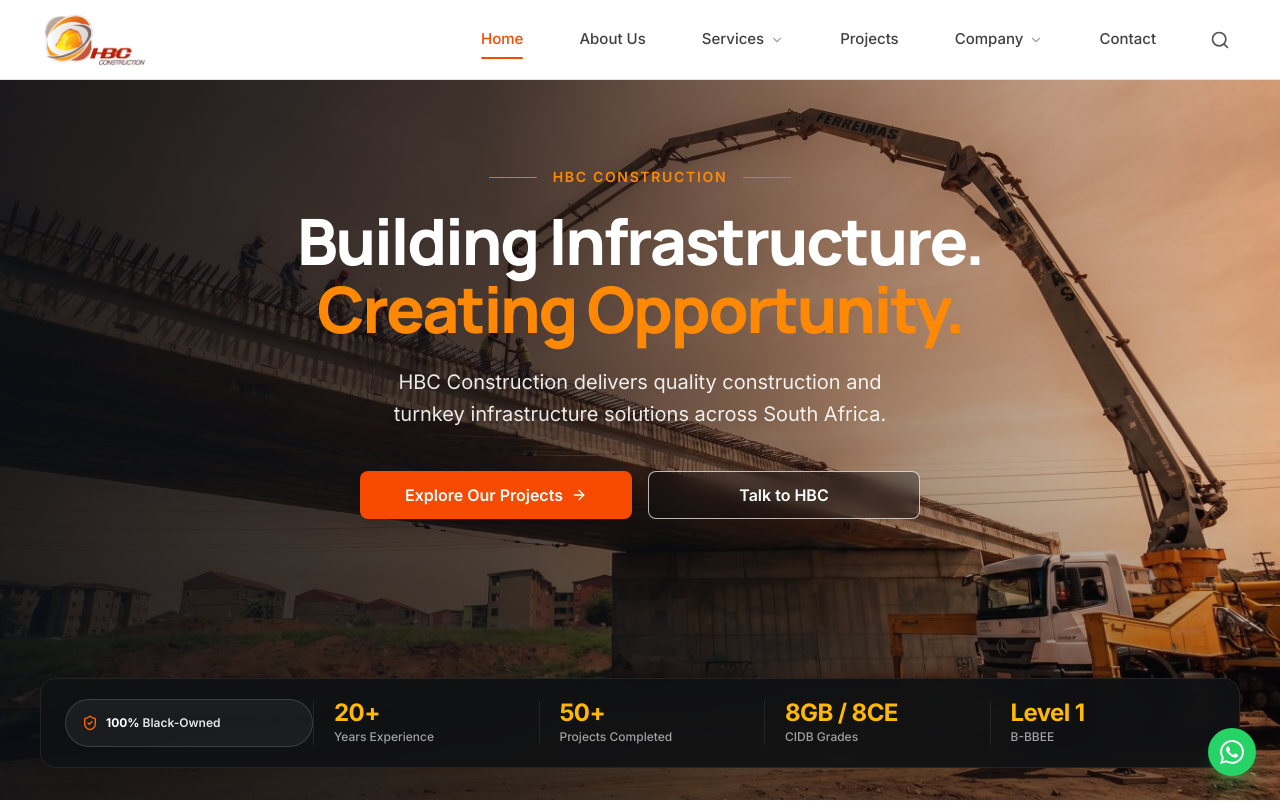
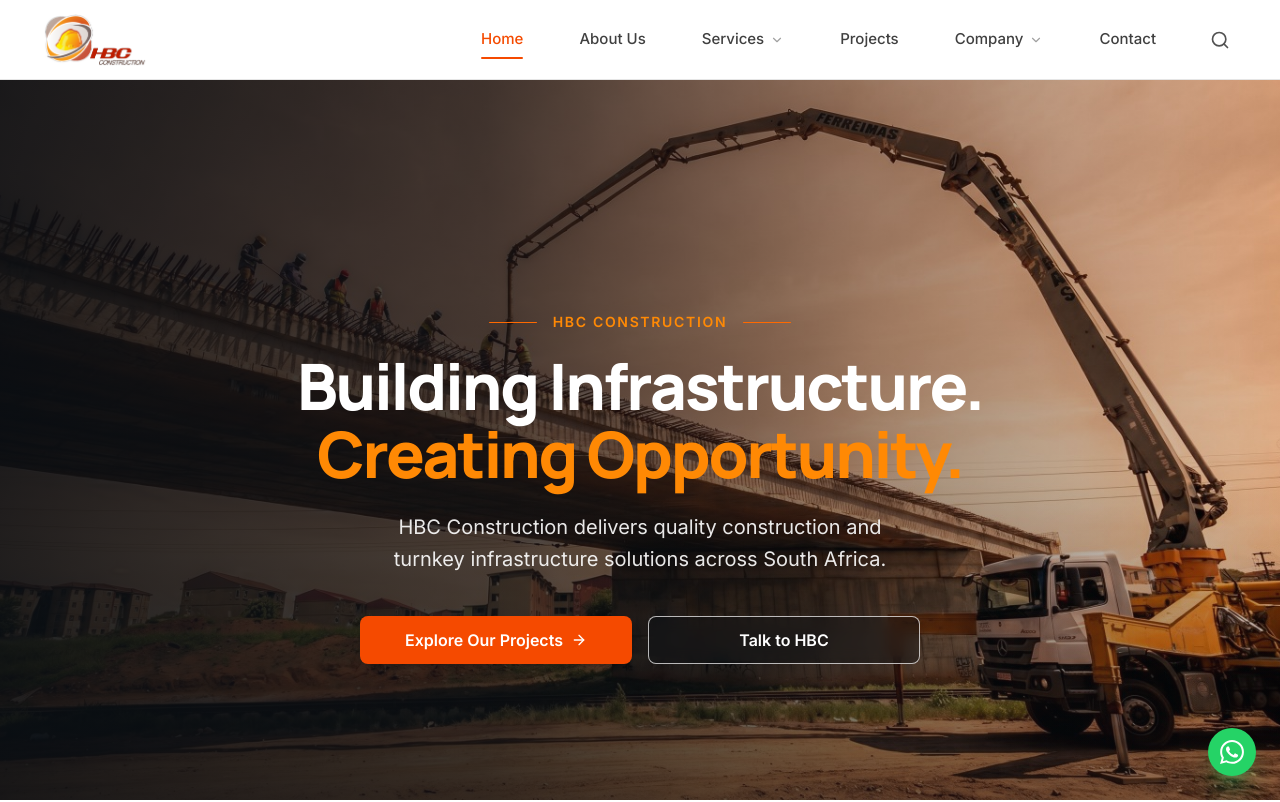
Before and after one commit to martinfitpr-creator/HBC-16-OCTOBER2026, a React (Vite) app: page / in a window 1280 px wide. Shown: the top 802 px of the page. Built offline with nearby package versions, Linux system fonts and the light colour scheme.

Commit message:
Remove hero credibility stats and lower hero content
Co-authored-by: Copilot <223556219+Copilot@users.noreply.github.com>

```diff
--- a/src/pages/HomePage.tsx
+++ b/src/pages/HomePage.tsx
@@ -3,7 +3,6 @@ import { AnimatePresence, motion, useReducedMotion } from 'motion/react';
 import {
   ArrowRight,
   ChevronDown,
-  ShieldCheck,
   Phone,
 } from 'lucide-react';
 import heroConstructionImg from '../assets/images/hero-highway-bridge.jpg';
@@ -68,7 +67,7 @@ export const HomePage: React.FC<HomePageProps> = ({
         </div>
 
         {/* Hero Content Container */}
-        <div className="home-hero__content relative z-10 mx-auto flex w-full max-w-7xl flex-1 flex-col justify-center px-6 py-12 sm:py-16 lg:px-10 lg:py-20">
+        <div className="home-hero__content relative z-10 mx-auto flex w-full max-w-7xl flex-1 translate-y-6 flex-col justify-center px-6 py-12 sm:translate-y-8 sm:py-16 lg:translate-y-12 lg:px-10 lg:py-20">
           <div className="home-hero__copy mx-auto flex max-w-[850px] flex-col items-center text-center">
             {/* Eyebrow Header with Orange Line */}
             <div className="mb-5 flex items-center justify-center gap-4">
@@ -163,33 +162,6 @@ export const HomePage: React.FC<HomePageProps> = ({
           </div>
         </div>
 
-        {/* Hero Bottom Row: Unified, Perfectly Leveled Credibility & Stats Bar */}
-        <div className="home-hero__bottom relative z-10 mx-auto w-full max-w-7xl px-6 pb-20 pt-2 sm:pb-8 lg:mt-16 lg:px-10">
-          <div className="home-hero__stats grid w-full grid-cols-2 items-center gap-x-4 gap-y-3 rounded-2xl border border-neutral-800/90 bg-[#101114]/95 px-4 py-4 shadow-2xl backdrop-blur-md sm:px-6 sm:py-5 min-[1000px]:grid-cols-[minmax(190px,1.1fr)_repeat(4,minmax(0,1fr))] min-[1000px]:gap-0 min-[1000px]:px-8 min-[1000px]:py-5 min-[1000px]:pr-24">
-            <div className="col-span-2 inline-flex min-h-12 items-center justify-center gap-2 rounded-full border border-white/15 bg-white/5 px-4 py-2 text-xs font-semibold text-neutral-200 min-[1000px]:col-span-1 min-[1000px]:justify-start">
-              <ShieldCheck className="h-4 w-4 shrink-0 text-orange-500" />
-              <span className="whitespace-nowrap"><strong className="text-white">100%</strong> Black-Owned</span>
-            </div>
-            {[
-              { value: '20+', label: 'Years Experience' },
-              { value: '50+', label: 'Projects Completed' },
-              { value: '8GB / 8CE', label: 'CIDB Grades' },
-              { value: 'Level 1', label: 'B-BBEE' }
-            ].map((stat) => (
-              <div
-                key={stat.label}
-                className="border-t border-neutral-800 pt-3 text-left min-[1000px]:border-l min-[1000px]:border-t-0 min-[1000px]:py-0 min-[1000px]:pl-5"
-              >
-                <div className="whitespace-nowrap text-xl font-bold leading-none tracking-tight text-amber-400 sm:text-2xl">
-                  {stat.value}
-                </div>
-                <div className="mt-1 whitespace-nowrap text-[10px] font-medium text-neutral-400 sm:text-xs">
-                  {stat.label}
-                </div>
-              </div>
-            ))}
-          </div>
-        </div>
       </section>
 
       {/* ─────────────────────────────────────────────────────────────
```
